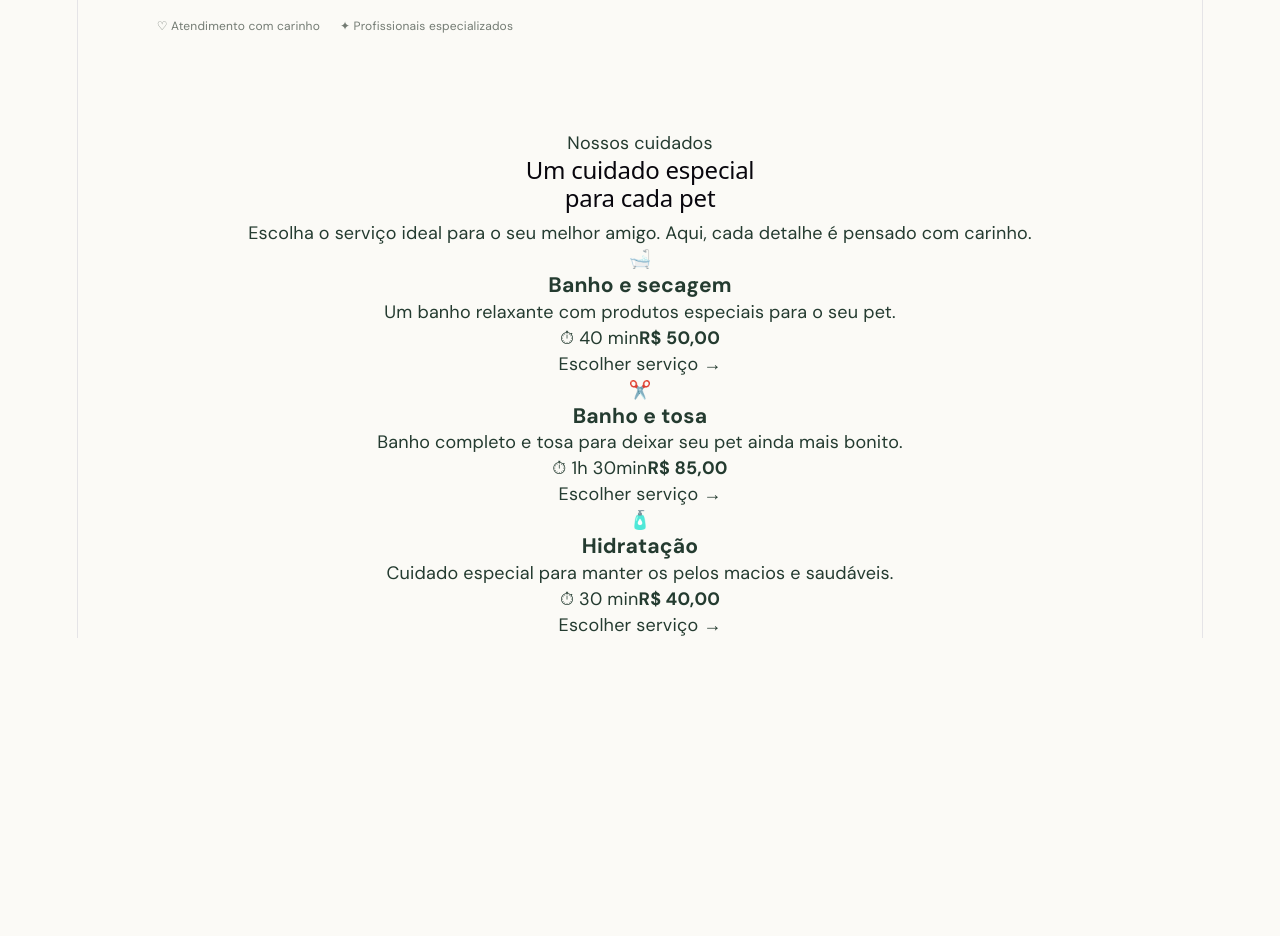
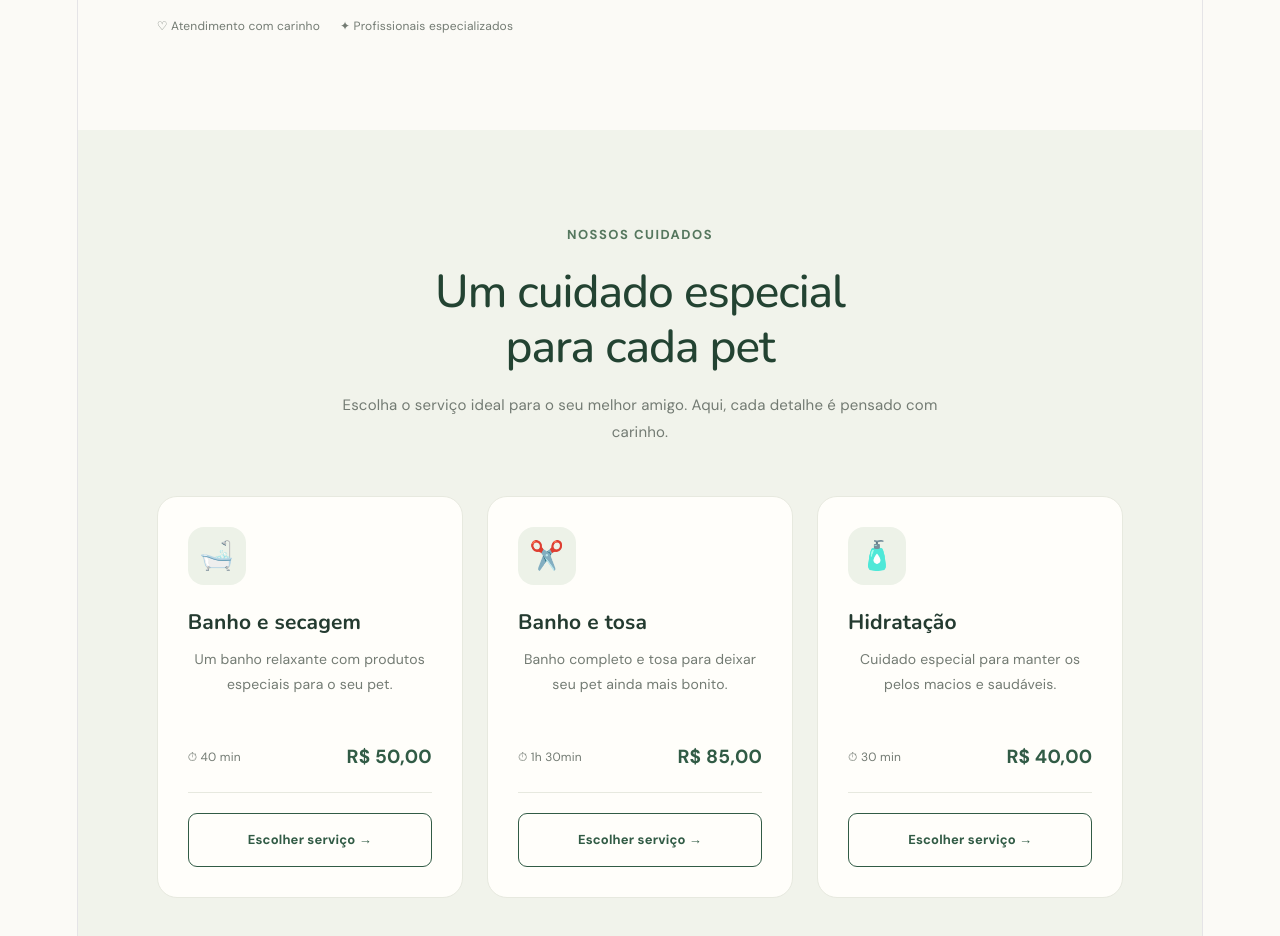
Before and after one commit to gabriellypereir4/petcare, a React (Vite) app: page / in a window 1280 px wide. Shown: the part 700-1636 px from the top of the page. Before the commit the page ends 1338 px from the top, so only its background shows below. Built offline with nearby package versions, Linux system fonts and the light colour scheme.

Commit message:
adicionando css

```diff
--- a/src/styles/global.css
+++ b/src/styles/global.css
@@ -269,3 +269,151 @@ a {
     gap: 12px;
   }
 }
+
+/* SERVICES */
+
+.services {
+  padding: 90px 7%;
+  background: #f1f3eb;
+  scroll-margin-top: 30px;
+}
+
+.section-heading {
+  max-width: 600px;
+  margin: 0 auto 50px;
+  text-align: center;
+}
+
+.section-tag {
+  display: inline-block;
+  margin-bottom: 16px;
+  color: #55775e;
+  font-size: 13px;
+  font-weight: 700;
+  text-transform: uppercase;
+  letter-spacing: 1.5px;
+}
+
+.section-heading h2 {
+  font-family: 'Nunito', sans-serif;
+  font-size: clamp(32px, 4vw, 46px);
+  line-height: 1.2;
+  letter-spacing: -1px;
+  margin-bottom: 18px;
+  color: var(--green-dark);
+}
+
+.section-heading p {
+  color: #737b73;
+  font-size: 15px;
+  line-height: 1.8;
+}
+
+.services-grid {
+  display: grid;
+  grid-template-columns: repeat(3, minmax(0, 1fr));
+  gap: 24px;
+  max-width: 1150px;
+  margin: 0 auto;
+}
+
+.service-card {
+  display: flex;
+  flex-direction: column;
+  align-items: flex-start;
+  padding: 30px;
+  background: #fffefa;
+  border: 1px solid #e7e9df;
+  border-radius: 20px;
+  transition: transform 0.2s, box-shadow 0.2s;
+}
+
+.service-card:hover {
+  transform: translateY(-5px);
+  box-shadow: 0 16px 35px #243b3010;
+}
+
+.service-icon {
+  display: grid;
+  place-items: center;
+  width: 58px;
+  height: 58px;
+  margin-bottom: 24px;
+  background: #edf2e8;
+  border-radius: 16px;
+  font-size: 28px;
+}
+
+.service-card h3 {
+  font-family: 'Nunito', sans-serif;
+  font-size: 21px;
+  margin-bottom: 12px;
+}
+
+.service-description {
+  min-height: 75px;
+  color: #737b73;
+  font-size: 14px;
+  line-height: 1.8;
+}
+
+.service-details {
+  display: flex;
+  align-items: center;
+  justify-content: space-between;
+  gap: 12px;
+  width: 100%;
+  padding: 22px 0;
+  margin-top: auto;
+  color: #737b73;
+  font-size: 12px;
+  border-bottom: 1px solid #e7e9df;
+}
+
+.service-details strong {
+  color: #315b45;
+  font-size: 19px;
+}
+
+.service-button {
+  display: block;
+  width: 100%;
+  margin-top: 20px;
+  padding: 13px;
+  border: 1px solid #315b45;
+  border-radius: 9px;
+  color: #315b45;
+  text-align: center;
+  font-size: 13px;
+  font-weight: 700;
+  transition: background 0.2s, color 0.2s;
+}
+
+.service-button:hover {
+  background: #315b45;
+  color: white;
+}
+
+@media (max-width: 900px) {
+  .services-grid {
+    grid-template-columns: repeat(2, minmax(0, 1fr));
+  }
+}
+
+@media (max-width: 600px) {
+  .services {
+    padding: 65px 6%;
+  }
+
+  .services-grid {
+    grid-template-columns: 1fr;
+  }
+
+  .service-card {
+    padding: 25px;
+  }
+
+  .service-description {
+    min-height: auto;
+  }
+}
```
